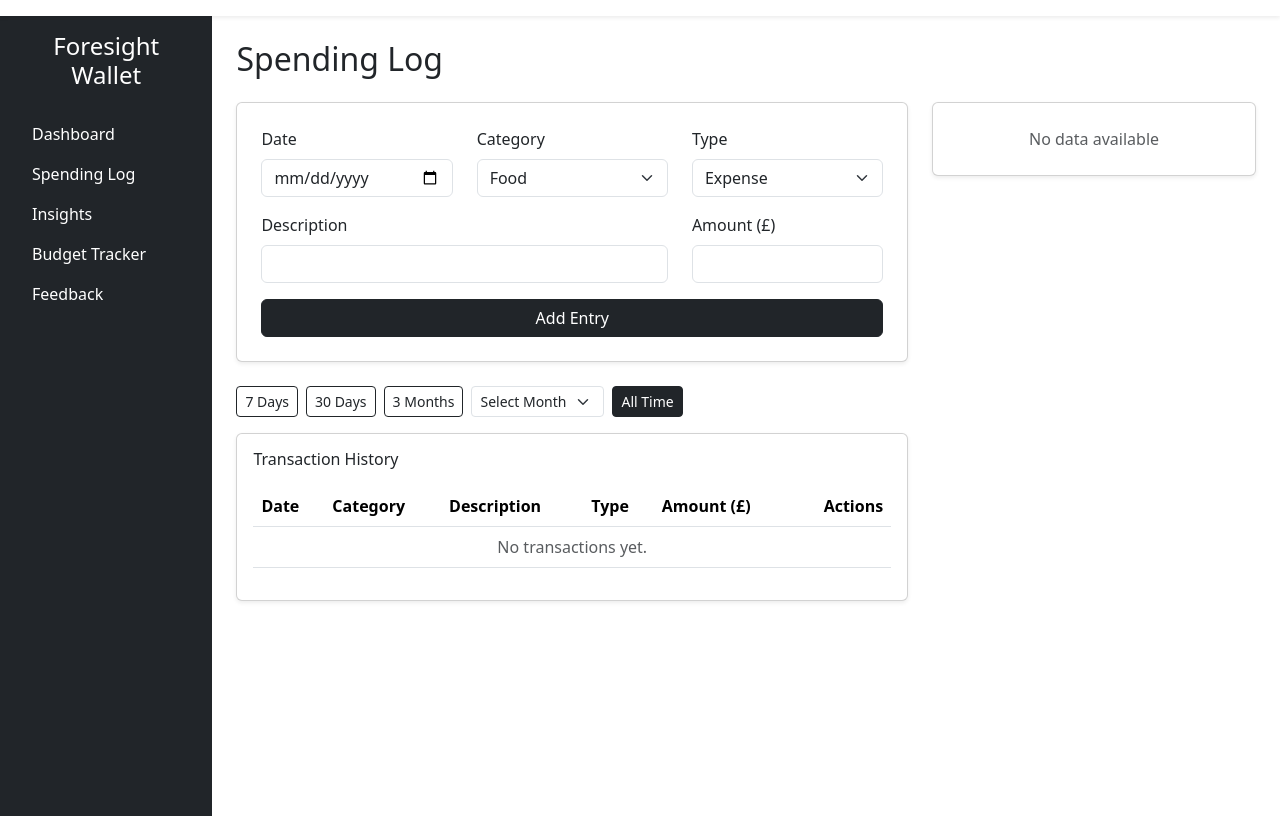
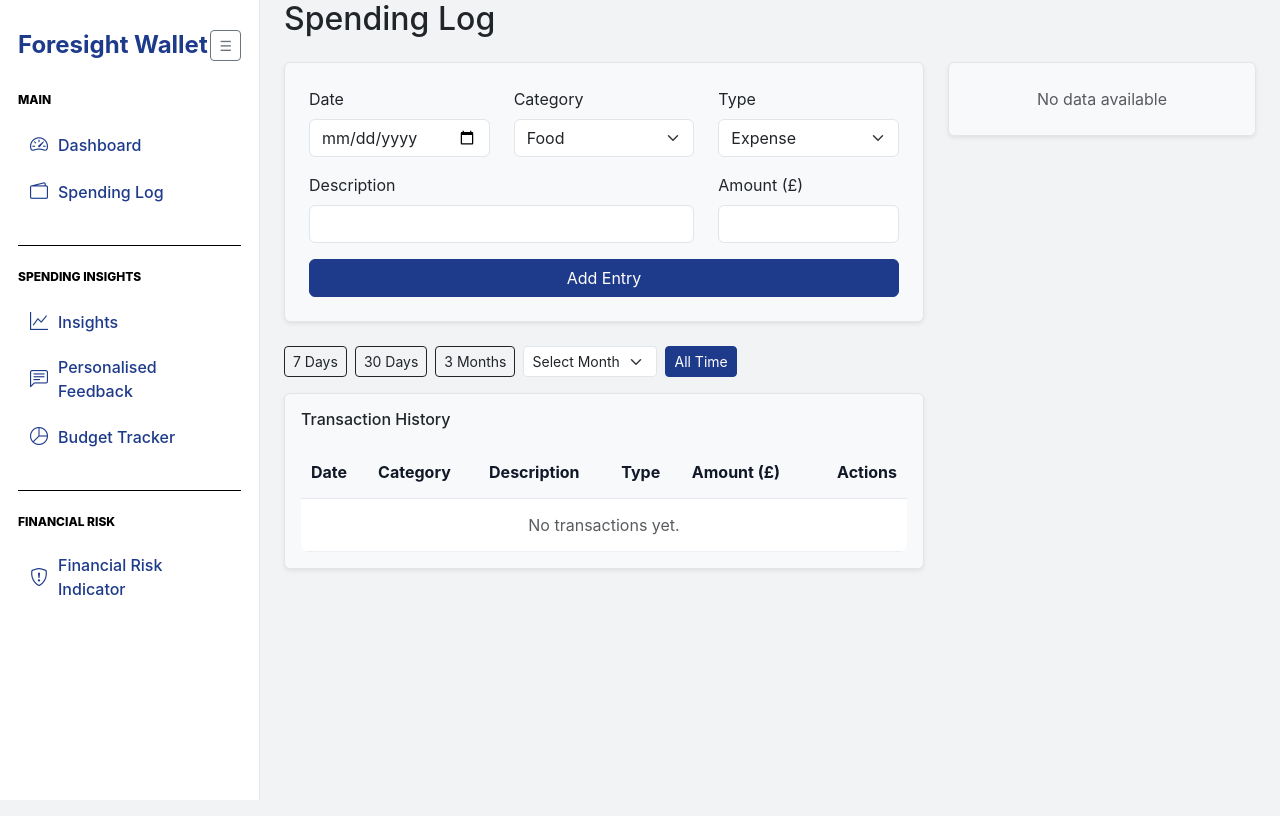
Before and after one commit to Tahmidislam10/ForesightWallet, a Flask app: page /spending-log in a window 1280 px wide. Run offline with Flask 3, Linux system fonts and the light colour scheme; the visitor is signed in with stand-in values (Sample User, id 1); data that the repository does not hold is empty; some libraries are stand-ins or nearby versions.

Commit message:
Finished Spending Log

```diff
--- a/static/style.css
+++ b/static/style.css
@@ -1,16 +1,105 @@
+:root {
+    --primary-blue: #1e3a8a;      /* royal blue */
+    --primary-blue-light: #e0e7ff;
+    --sidebar-bg: #ffffff;
+    --background-light: #f2f3f5;
+    --surface-grey: #f5f6f8;
+    --surface-grey-soft: #f8f9fb;
+    --surface-border: #e2e5ea;
+}
+
+
 /* ===== GLOBAL ===== */
 body {
-    background-color: #f5f5f5;
+    background-color: var(--background-light);
     font-family: -apple-system, BlinkMacSystemFont, "Segoe UI", Roboto, sans-serif;
 }
 
-/* ===== NAVBAR ===== */
-.bg-black {
-    background-color: #111 !important;
+/* ===== SIDEBAR ===== */
+.sidebar {
+    width: 260px;
+    background: var(--sidebar-bg);
+    border-right: 1px solid #e5e7eb;
+    min-height: 100vh;
+    padding: 20px;
+    transition: all 0.3s ease;
 }
 
-.navbar {
-    box-shadow: 0 2px 8px rgba(0, 0, 0, 0.15);
+.sidebar-header {
+    display: flex;
+    justify-content: space-between;
+    align-items: center;
+}
+
+.logo {
+    font-weight: 700;
+    color: var(--primary-blue);
+}
+
+.sidebar-section {
+    margin-top: 30px;
+}
+
+.sidebar-title {
+    font-size: 12px;
+    font-weight: 800;
+    color: #000000;
+    margin-bottom: 12px;
+}
+
+/* Divider lines between sidebar sections */
+.sidebar-section + .sidebar-section {
+    border-top: 1px solid #000000;
+    padding-top: 22px;
+}
+
+.sidebar a {
+    display: flex;
+    align-items: center;
+    gap: 10px;
+    padding: 10px 12px;
+    border-radius: 8px;
+    text-decoration: none;
+    color: var(--primary-blue);
+    font-weight: 500;
+    transition: 0.2s;
+}
+
+.sidebar a:hover {
+    background: var(--primary-blue-light);
+}
+
+.sidebar a.active {
+    background: var(--primary-blue);
+    color: white;
+}
+
+.sidebar i {
+    font-size: 18px;
+    color: var(--primary-blue);
+}
+
+/* Collapsed sidebar */
+.sidebar.collapsed {
+    width: 80px;
+}
+
+.sidebar.collapsed .sidebar-title,
+.sidebar.collapsed span,
+.sidebar.collapsed .logo {
+    display: none;
+}
+
+.main-content {
+    margin-left: 260px;
+    padding: 30px;
+    background: var(--background-light);
+    min-height: 100vh;
+    transition: 0.3s;
+}
+
+.sidebar.collapsed ~ .main-content {
+    margin-left: 80px;
 }
 
 /* ===== HERO SECTION ===== */
@@ -41,23 +130,18 @@ body {
 }
 
 .btn-dark {
-    background-color: #000;
-    border-color: #000;
+    background-color: var(--primary-blue);
+    border-color: var(--primary-blue);
 }
 
 .btn-dark:hover {
-    background-color: #333;
-    border-color: #333;
+    background-color: #162e6e;
+    border-color: #162e6e;
 }
 
 .btn-outline-light:hover {
     background-color: #ffffff;
     color: #000;
-}
-
-/* ===== DASHBOARD SIDEBAR MATCHING ===== */
-.bg-dark {
-    background-color: #1f1f1f !important;
 }
 
 
@@ -101,7 +185,7 @@ body {
 }
 
 .login-btn {
-    background: #111;
+    background: var(--primary-blue);
     border: none;
     padding: 14px;
     font-weight: 500;
@@ -132,27 +216,130 @@ body {
 .divider:before { left: 0; }
 .divider:after { right: 0; }
 
-/* ===== SPENDING LOG TABLE SCROLL ===== */
-.transaction-table-scroll {
-    height: 420px;
-    max-height: 420px;
-    overflow-y: auto !important;
-    overflow-x: auto;
-    display: block;
+
+/* Transaction table scroll area */
+/* Make only transaction table scroll */
+/* Fixed height scrollable transaction table */
+.table-container {
+    max-height: 420px;   /* adjust height here */
+    overflow-y: auto;
+    overflow-x: hidden;
 }
 
-.transaction-table-scroll thead th {
+/* Keep header visible */
+.table-container thead th {
     position: sticky;
     top: 0;
-    z-index: 1;
-    background: #f5f5f5;
+    background: var(--surface-grey-soft);
+    z-index: 2;
 }
 
-.transaction-table-scroll::-webkit-scrollbar {
-    width: 10px;
+/* ===== APP LAYOUT ===== */
+.app-layout {
+    display: flex;
+    min-height: 100vh;
 }
 
-.transaction-table-scroll::-webkit-scrollbar-thumb {
-    background: #b6bcc6;
+/* ===== SIDEBAR ===== */
+.sidebar {
+    width: 260px;
+    background: var(--sidebar-bg);
+    border-right: 1px solid #e5e7eb;
+    padding: 30px 18px;
+    transition: width 0.3s ease;
+}
+
+/* Collapsed sidebar */
+.sidebar.collapsed {
+    width: 80px;
+}
+
+.sidebar.collapsed .sidebar-title,
+.sidebar.collapsed span,
+.sidebar.collapsed .logo {
+    display: none;
+}
+
+/* ===== MAIN CONTENT ===== */
+.main-content {
+    flex: 1;
+    background: var(--background-light);
+    padding: 0;
+    display: block;   /* remove flex centering */
+}
+
+.content-wrapper {
+    width: 100%;
+    max-width: 1500px;
+    margin: 0 auto;     /* controls how wide dashboard is */
+    padding: 0 24px;
+}
+
+/* Keep page content centered regardless of sidebar state */
+.main-content {
+    margin-left: 0;
+}
+
+.sidebar.collapsed ~ .main-content {
+    margin-left: 0;
+}
+
+/* Spending log alignment */
+.spending-log-page {
+    width: 100%;
+    max-width: 1500px;
+    margin: 0 auto 0 0;
+}
+
+/* Grey surfaces across app pages */
+.card {
+    background-color: var(--surface-grey-soft);
+    border: 1px solid var(--surface-border);
+    box-shadow: 0 2px 10px rgba(15, 23, 42, 0.08);
+}
+
+/* Slightly deeper grey for spending log sections */
+.spending-log-page .card {
+    background-color: var(--surface-grey-soft);
+}
+
+.spending-log-page .form-control,
+.spending-log-page .form-select {
+    background-color: #ffffff;
+    border-color: var(--surface-border);
+}
+
+/* Spending log transaction table styling */
+.spending-table-wrap {
+    max-height: 400px;
+    overflow-y: auto;
+    overflow-x: hidden;
     border-radius: 8px;
 }
+
+.spending-table {
+    margin-bottom: 0;
+    background: transparent;
+}
+
+.spending-table thead th {
+    position: sticky;
+    top: 0;
+    background: var(--surface-grey-soft);
+    z-index: 2;
+    border-bottom: 1px solid #e6e8ed;
+    font-weight: 700;
+    color: #111827;
+    padding: 14px 10px;
+}
+
+.spending-table tbody td {
+    padding: 14px 10px;
+    border-color: #eceff3;
+    color: #111827;
+    vertical-align: middle;
+}
+
+.spending-table tbody tr:hover {
+    background-color: #f8fafc;
+}
--- a/templates/base.html
+++ b/templates/base.html
@@ -1,48 +1,98 @@
 <!DOCTYPE html>
 <html lang="en">
+
 <head>
     <meta charset="UTF-8">
     <title>Foresight Wallet</title>
+
     <link href="https://cdn.jsdelivr.net/npm/bootstrap@5.3.2/dist/css/bootstrap.min.css" rel="stylesheet">
+    <link rel="stylesheet" href="{{ url_for('static', filename='style.css') }}">
+    <link rel="stylesheet" href="https://cdn.jsdelivr.net/npm/bootstrap-icons@1.11.1/font/bootstrap-icons.css">
 </head>
 
 <body>
 
+    <!-- Layout Wrapper -->
+    <div class="app-layout">
+
+        <!-- Sidebar -->
+        <div class="sidebar" id="sidebar">
+
+            <div class="sidebar-header d-flex justify-content-between align-items-center">
+                <h4 class="logo m-0">Foresight Wallet</h4>
+                <button id="sidebarToggle" class="btn btn-sm btn-outline-secondary">☰</button>
+            </div>
+
+            <!-- MAIN -->
+            <div class="sidebar-section">
+                <p class="sidebar-title">MAIN</p>
+                <a href="/dashboard">
+                    <i class="bi bi-speedometer2"></i>
+                    <span>Dashboard</span>
+                </a>
+                <a href="/spending-log">
+                    <i class="bi bi-wallet2"></i>
+                    <span>Spending Log</span>
+                </a>
+            </div>
+
+            <!-- SPENDING INSIGHTS -->
+            <div class="sidebar-section">
+                <p class="sidebar-title">SPENDING INSIGHTS</p>
+                <a href="/insights">
+                    <i class="bi bi-graph-up"></i>
+                    <span>Insights</span>
+                </a>
+                <a href="/feedback">
+                    <i class="bi bi-chat-left-text"></i>
+                    <span>Personalised Feedback</span>
+                </a>
+                <a href="/budget-tracker">
+                    <i class="bi bi-pie-chart"></i>
+                    <span>Budget Tracker</span>
+                </a>
+            </div>
+
+            <!-- FINANCIAL RISK -->
+            <div class="sidebar-section">
+                <p class="sidebar-title">FINANCIAL RISK</p>
+                <a href="/risk">
+                    <i class="bi bi-shield-exclamation"></i>
+                    <span>Financial Risk Indicator</span>
+                </a>
+            </div>
+
+        </div>
+
+        <!-- Main Content Area -->
+        <div class="main-content">
+
             <!-- Top Navbar -->
-<nav class="navbar navbar-light bg-white shadow-sm px-4">
-    <div class="ms-auto">
             {% if user %}
+            <nav class="navbar navbar-light bg-white shadow-sm mb-4">
+                <div class="content-wrapper d-flex justify-content-end">
                     <span class="me-3 fw-bold">Welcome, {{ user }}</span>
                     <a href="/logout" class="btn btn-outline-dark btn-sm">Logout</a>
-        {% endif %}
                 </div>
             </nav>
+            {% endif %}
 
-<div class="d-flex">
-
-    <!-- Sidebar -->
-    <div class="bg-dark text-white p-3 vh-100" style="width: 250px;">
-        <h4 class="text-center mb-4">Foresight Wallet</h4>
-
-        <ul class="nav nav-pills flex-column">
-            <li><a href="/dashboard" class="nav-link text-white">Dashboard</a></li>
-            <li><a href="/spending-log" class="nav-link text-white">Spending Log</a></li>
-            <li><a href="/insights" class="nav-link text-white">Insights</a></li>
-            <li><a href="/budget-tracker" class="nav-link text-white">Budget Tracker</a></li>
-            <li><a href="/feedback" class="nav-link text-white">Feedback</a></li>
-        </ul>
-    </div>
-
-    <!-- Main Content -->
-    <div class="container-fluid p-4">
+            <div class="content-wrapper">
                 {% block content %}{% endblock %}
             </div>
 
         </div>
 
+    </div>
+
+    <script>
+        document.getElementById("sidebarToggle").addEventListener("click", function () {
+            document.getElementById("sidebar").classList.toggle("collapsed");
+        });
+    </script>
+
     <script src="https://cdn.jsdelivr.net/npm/bootstrap@5.3.2/dist/js/bootstrap.bundle.min.js"></script>
-<script src="https://cdn.jsdelivr.net/npm/chart.js"></script>
-<script src="{{ url_for('static', filename='charts.js') }}"></script>
 
 </body>
+
 </html>
--- a/templates/spending_log.html
+++ b/templates/spending_log.html
@@ -1,6 +1,7 @@
 {% extends "base.html" %}
 {% block content %}
 
+<div class="spending-log-page">
     <h2 class="mb-4">Spending Log</h2>
 
     <div class="row">
@@ -86,15 +87,13 @@
 
             <!-- 🔵 MONTH DROPDOWN -->
             <form method="GET" action="/spending-log">
-        <select name="month" id="monthSelect"
-                class="form-select form-select-sm"
+                <select name="month" id="monthSelect" class="form-select form-select-sm"
                     style="width:auto; display:inline-block;">
 
                     <option value="">Select Month</option>
 
                     {% for i in range(1,13) %}
-                <option value="{{ i }}"
-                    {% if active_month and active_month|int == i %} selected {% endif %}>
+                    <option value="{{ i }}" {% if active_month and active_month|int==i %} selected {% endif %}>
                         {{ [
                         'January','February','March','April','May','June',
                         'July','August','September','October','November','December'
@@ -117,8 +116,8 @@
 
             <h6 class="mb-3">Transaction History</h6>
 
-            <div class="table-responsive transaction-table-scroll">
-                <table class="table align-middle">
+            <div class="spending-table-wrap">
+                <table class="table align-middle spending-table">
 
                     <thead>
                         <tr>
@@ -202,21 +201,22 @@
 
         <div class="card shadow-sm p-4 text-center">
 
-            <p id="noChartDataMsg" class="text-muted m-0" {% if chart_values|length != 0 %}style="display:none;"{% endif %}>No data available</p>
-            <canvas id="categoryChart"
-                data-labels='{{ chart_labels | tojson }}'
-                data-values='{{ chart_values | tojson }}'
-                {% if chart_values|length == 0 %}style="display:none;"{% endif %}></canvas>
+            <p id="noChartDataMsg" class="text-muted m-0" {% if chart_values|length !=0 %}style="display:none;" {% endif
+                %}>No data available</p>
+            <div id="categoryChart" data-labels='{{ chart_labels | tojson }}' data-values='{{ chart_values | tojson }}'
+                {% if chart_values|length==0 %}style="display:none;" {% endif %}>
+            </div>
 
         </div>
 
     </div>
 
     </div>
+</div>
 
 
 <!-- Chart.js -->
-<script src="https://cdn.jsdelivr.net/npm/chart.js"></script>
+<script src="https://cdn.jsdelivr.net/npm/apexcharts"></script>
 <script>
     document.addEventListener("DOMContentLoaded", function () {
         const chartCanvas = document.getElementById("categoryChart");
@@ -288,6 +288,7 @@
             if (!chartCanvas) return;
 
             const hasData = Array.isArray(values) && values.length > 0;
+
             chartCanvas.style.display = hasData ? "block" : "none";
             if (noChartDataMsg) {
                 noChartDataMsg.style.display = hasData ? "none" : "block";
@@ -301,56 +302,69 @@
                 return;
             }
 
-            if (!categoryChart) {
-                categoryChart = new Chart(chartCanvas.getContext("2d"), {
-                    type: "doughnut",
-                    data: {
-                        labels,
-                        datasets: [{
-                            data: values,
-                            backgroundColor: [
-                                "#4e73df",
-                                "#1cc88a",
-                                "#36b9cc",
-                                "#f6c23e",
-                                "#e74a3b",
-                                "#858796",
-                                "#6610f2",
-                                "#fd7e14"
+            if (categoryChart) {
+                categoryChart.destroy();
+            }
+
+            const options = {
+                series: values,
+                chart: {
+                    type: 'donut',
+                    height: 350,
+                    animations: {
+                        enabled: true,
+                        easing: 'easeinout',
+                        speed: 800
+                    }
+                },
+                labels: labels,
+                colors: [
+                    '#4e73df',
+                    '#1cc88a',
+                    '#36b9cc',
+                    '#f6c23e',
+                    '#e74a3b',
+                    '#858796',
+                    '#6610f2',
+                    '#fd7e14',
+                    '#20c997',
+                    '#6f42c1'
                 ],
-                            borderWidth: 0
-                        }]
+                legend: {
+                    position: 'bottom'
                 },
-                    options: {
-                        responsive: true,
-                        cutout: "70%",
-                        animation: {
-                            animateRotate: true,
-                            animateScale: true,
-                            duration: 900,
-                            easing: "easeOutQuart"
+                dataLabels: {
+                    enabled: false
                 },
-                        transitions: {
-                            active: {
-                                animation: {
-                                    duration: 500
+                plotOptions: {
+                    pie: {
+                        donut: {
+                            size: '65%',
+                            labels: {
+                                show: true,
+                                total: {
+                                    show: true,
+                                    label: 'Total',
+                                    formatter: function (w) {
+                                        return '£' + w.globals.seriesTotals.reduce((a, b) => a + b, 0).toFixed(2)
+                                    }
+                                }
+                            }
                         }
                     }
                 },
-                        plugins: {
-                            legend: {
-                                position: "bottom"
+                tooltip: {
+                    y: {
+                        formatter: function (val) {
+                            return "£" + val.toFixed(2);
                         }
                     }
                 }
-                });
-            } else {
-                categoryChart.data.labels = labels;
-                categoryChart.data.datasets[0].data = values;
-                categoryChart.update();
+            };
+
+            categoryChart = new ApexCharts(document.querySelector("#categoryChart"), options);
+            categoryChart.render();
         }
-        }
-
         async function loadSpendingData() {
             const params = new URLSearchParams();
             if (currentState.filter) params.set("filter", currentState.filter);
```
Lines whose indentation alone changed are shown as unchanged.
